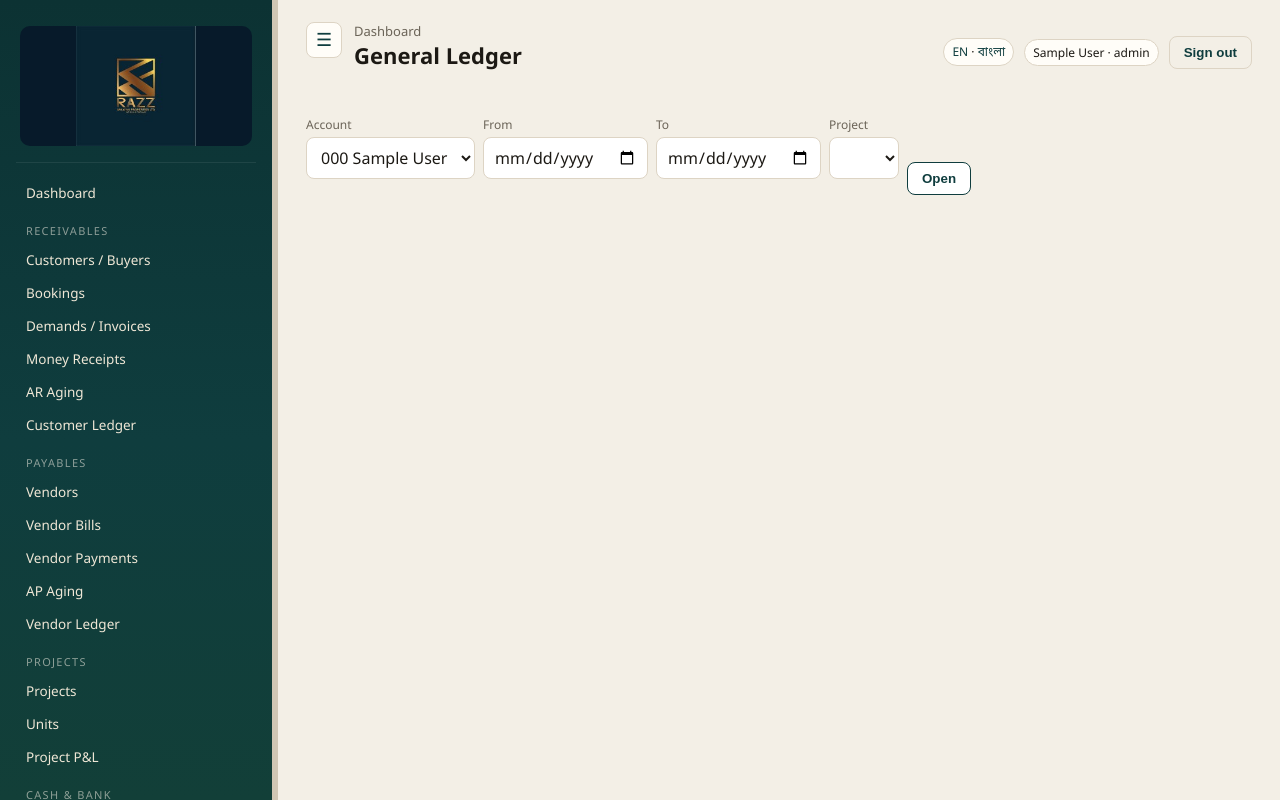
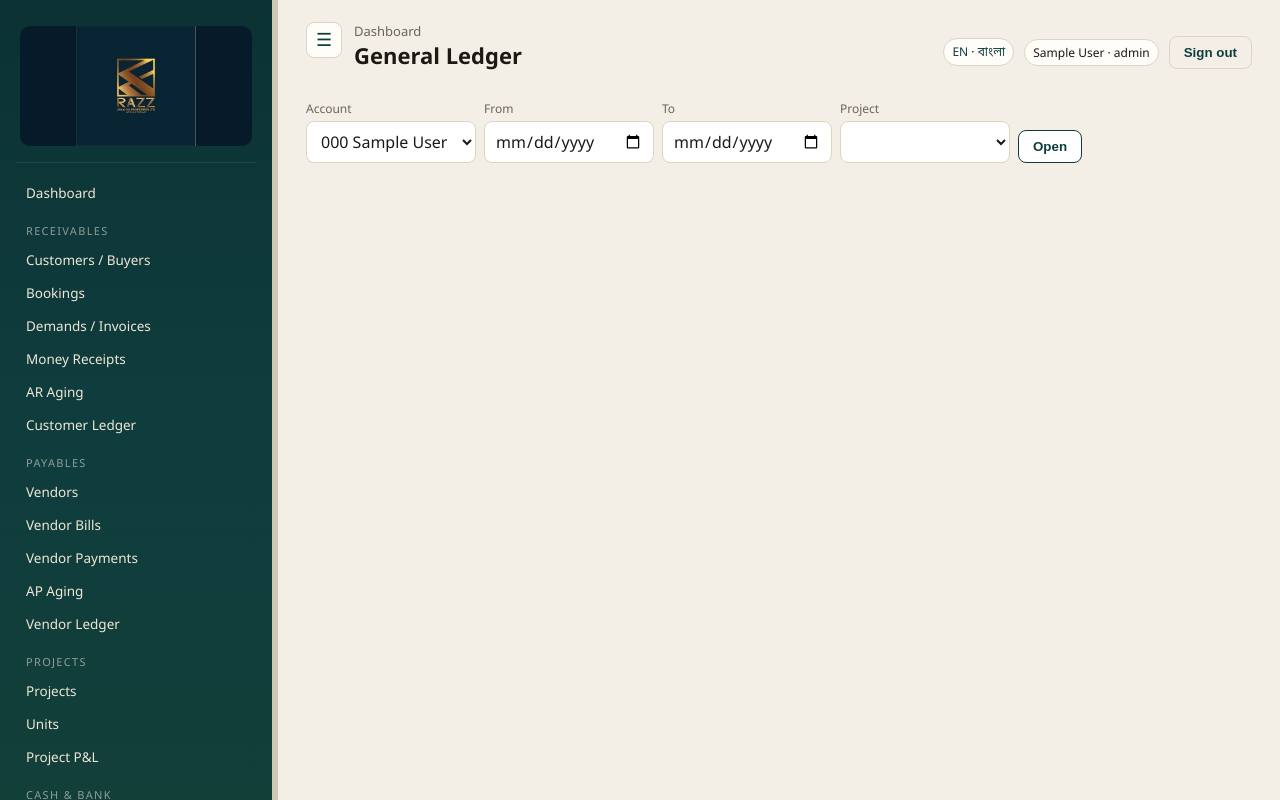
Before and after one commit to apchowdhury25/razz-cpl, a FastAPI app: page /accounting/gl in a window 1280 px wide. Run offline with FastAPI, Linux system fonts and the light colour scheme; the visitor is signed in with stand-in values (Sample User, id 1); tables that the repository leaves empty hold one stand-in row (values such as "Sample post").

Commit message:
Fix full-width filter fields that broke list pages; cache-bust CSS/JS

```diff
--- a/app/static/css/app.css
+++ b/app/static/css/app.css
@@ -12,10 +12,10 @@
   --warn: #9a6700;
   --sidebar: 272px;
   --shadow: 0 10px 30px rgba(28, 25, 20, 0.06);
-  font-family: "Nirmala UI", "Segoe UI", "Kalpurush", "Noto Sans Bengali", sans-serif;
+  font-family: "Segoe UI", "Nirmala UI", "Kalpurush", "Noto Sans Bengali", sans-serif;
 }
 * { box-sizing: border-box; }
-html, body { margin: 0; padding: 0; width: 100%; background: var(--paper); color: var(--ink); overflow-x: hidden; }
+html, body { margin: 0; padding: 0; width: 100%; min-height: 100%; background: var(--paper); color: var(--ink); }
 a { color: var(--teal); text-decoration: none; }
 a:hover { text-decoration: underline; }
 .layout { display: flex; width: 100%; min-height: 100vh; align-items: stretch; }
@@ -75,11 +75,24 @@
 th, td { padding: 8px 10px; border-bottom: 1px solid var(--line); text-align: left; vertical-align: top; }
 th { font-size: 11px; letter-spacing: .06em; text-transform: uppercase; color: var(--muted); background: #faf7f0; }
 td.num, th.num { text-align: right; font-variant-numeric: tabular-nums; white-space: nowrap; }
-.toolbar { display: flex; gap: 8px; flex-wrap: wrap; align-items: end; margin-bottom: 14px; }
+.toolbar { display: flex; gap: 8px; flex-wrap: wrap; align-items: flex-end; margin-bottom: 14px; }
+.toolbar form { display: flex; gap: 8px; flex-wrap: wrap; align-items: flex-end; flex: 1 1 auto; margin: 0; }
+.toolbar p { margin: 0; min-width: 150px; }
 label { display: block; font-size: 12px; color: var(--muted); margin-bottom: 4px; }
 input, select, textarea {
-  width: 100%; padding: 8px 10px; border: 1px solid var(--line); border-radius: 8px; background: #fff; font: inherit; color: inherit;
+  padding: 8px 10px; border: 1px solid var(--line); border-radius: 8px; background: #fff; font: inherit; color: inherit;
 }
+.card form input, .card form select, .card form textarea,
+.grid input, .grid select, .grid textarea,
+form:not(.toolbar) p input, form:not(.toolbar) p select, form:not(.toolbar) p textarea {
+  width: 100%;
+}
+.toolbar input, .toolbar select {
+  width: 170px; max-width: 100%;
+}
+.toolbar input[name="q"] { width: 200px; }
+.toolbar .btn, .toolbar a.btn { width: auto; white-space: nowrap; }
+.card { overflow-x: auto; }
 textarea { min-height: 80px; }
 .btn {
   background: var(--teal); color: #fff; border: 0; border-radius: 8px; padding: 8px 14px; font-weight: 600; cursor: pointer;
--- a/app/static/js/app.js
+++ b/app/static/js/app.js
@@ -77,7 +77,12 @@
     localStorage.setItem(HIDE_KEY, hidden ? "1" : "0");
   };
   const savedWidth = parseInt(localStorage.getItem(WIDTH_KEY) || "", 10);
-  if (savedWidth) setWidth(savedWidth);
+  if (Number.isFinite(savedWidth) && savedWidth >= MIN && savedWidth <= MAX) {
+    setWidth(savedWidth);
+  } else {
+    localStorage.removeItem(WIDTH_KEY);
+    setWidth(DEFAULT);
+  }
   setHidden(localStorage.getItem(HIDE_KEY) === "1");
   toggle.addEventListener("click", () => setHidden(!layout.classList.contains("nav-hidden")));
   if (!splitter) return;
--- a/app/templates/base.html
+++ b/app/templates/base.html
@@ -5,7 +5,7 @@
   <meta name="viewport" content="width=device-width, initial-scale=1">
   <title>{% block title %}{{ t('app_name') }}{% endblock %}</title>
   <link rel="icon" type="image/jpeg" href="/static/img/razz-cpl-logo.jpg">
-  <link rel="stylesheet" href="/static/css/app.css">
+  <link rel="stylesheet" href="/static/css/app.css?v={{ asset_v }}">
 </head>
 <body>
 <div class="layout" id="app-layout">
@@ -91,6 +91,6 @@
     {% block content %}{% endblock %}
   </main>
 </div>
-<script src="/static/js/app.js"></script>
+<script src="/static/js/app.js?v={{ asset_v }}"></script>
 </body>
 </html>
--- a/app/templates/login.html
+++ b/app/templates/login.html
@@ -4,7 +4,7 @@
   <meta charset="utf-8">
   <title>{{ t('login') }} · {{ t('app_name') }}</title>
   <link rel="icon" type="image/jpeg" href="/static/img/razz-cpl-logo.jpg">
-  <link rel="stylesheet" href="/static/css/app.css">
+  <link rel="stylesheet" href="/static/css/app.css?v={{ asset_v }}">
 </head>
 <body>
 <div class="login-wrap">
--- a/app/web.py
+++ b/app/web.py
@@ -15,6 +15,7 @@
 
 TEMPLATES_DIR = Path(__file__).parent / "templates"
 templates = Jinja2Templates(directory=str(TEMPLATES_DIR))
+ASSET_V = "20260927c"
 templates.env.filters["money"] = format_money
 templates.env.filters["bdt"] = format_money
 templates.env.filters["dmy"] = dmy
@@ -44,6 +45,7 @@
         "can_config": can_config(user) if user else False,
         "can_reverse": can_reverse(user) if user else False,
         "nav": ctx.pop("nav", ""),
+        "asset_v": ASSET_V,
         **ctx,
     }
     status_code = context.pop("status_code", 200)
```
